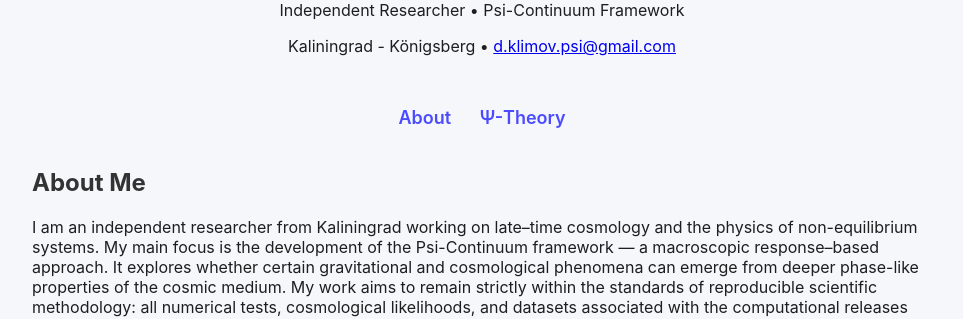
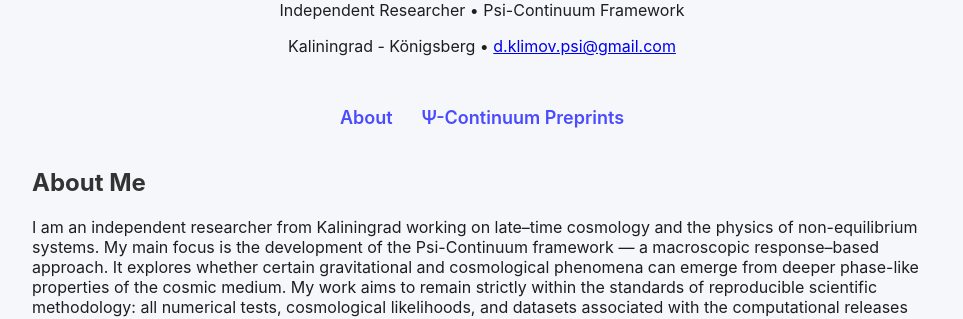
Before and after one commit to dmitrylife/Dmitrylife.github.io, a Jekyll site: the page index.html, which Jekyll copies as it is, in a window 1280 px wide. Shown: the part 256-575 px from the top of the page, without its empty margins (158-1121 px from the left). Built offline with Jekyll 4.4.1, drawn with Linux system fonts in a browser that asks for light colours.

Commit message:
General update

```diff
--- a/index.html
+++ b/index.html
@@ -20,7 +20,7 @@
 
 <nav>
     <a href="index.html">About</a>
-    <a href="theory.html">Ψ-Theory</a>
+    <a href="theory.html">Ψ-Continuum Preprints</a>
 </nav>
 
 <section class="lang-section active">
```
